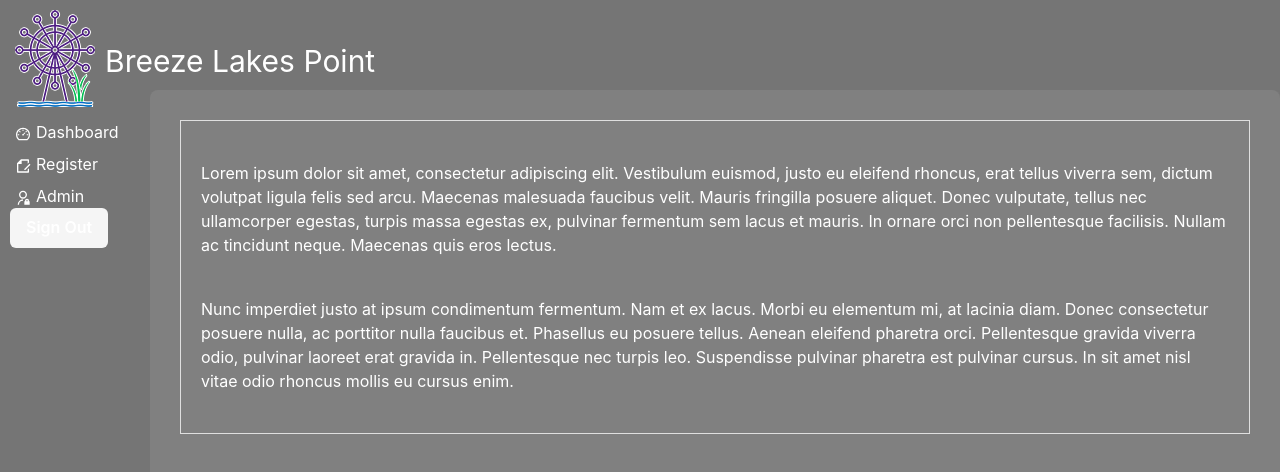
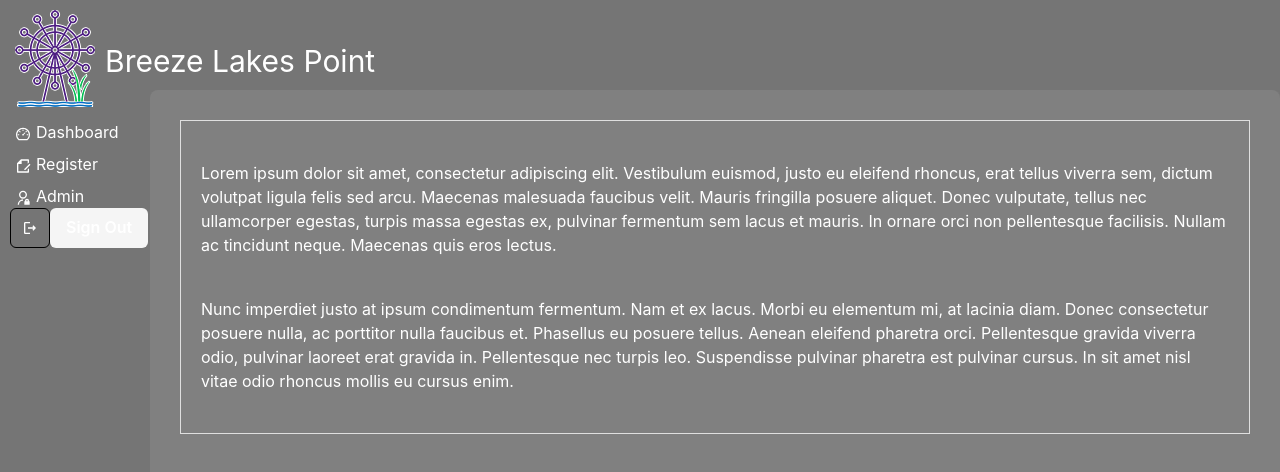
Before and after one commit to kristenkinnearohlmann/breeze-lakes-point-2, a Next.js app: page / in a window 1280 px wide. Shown: the top 472 px of the page. Built offline with nearby package versions, Linux system fonts and the light colour scheme.

Commit message:
Work on sign out button

```diff
--- a/components/leftNav.tsx
+++ b/components/leftNav.tsx
@@ -8,9 +8,11 @@ import {
   LinkBox,
   LinkOverlay,
 } from "@chakra-ui/layout";
+import { IconButton } from "@chakra-ui/react";
 import { Button } from "@chakra-ui/react";
 import NextLink from "next/link";
 import { AiOutlineDashboard } from "react-icons/ai";
+import { MdOutlineLogout } from "react-icons/md";
 import { RiAdminLine, RiFileEditLine } from "react-icons/ri";
 import { signout } from "../lib/mutations";
 import { useRouter } from "next/router";
@@ -66,6 +68,12 @@ const LeftNav = () => {
       </List>
       <Box>
         <form onSubmit={handleSubmit}>
+          <IconButton
+            aria-label="Sign out"
+            icon={<MdOutlineLogout />}
+            bg="transparent"
+            border="1px solid black"
+          />
           <Button type="submit">Sign Out</Button>
         </form>
       </Box>
```
